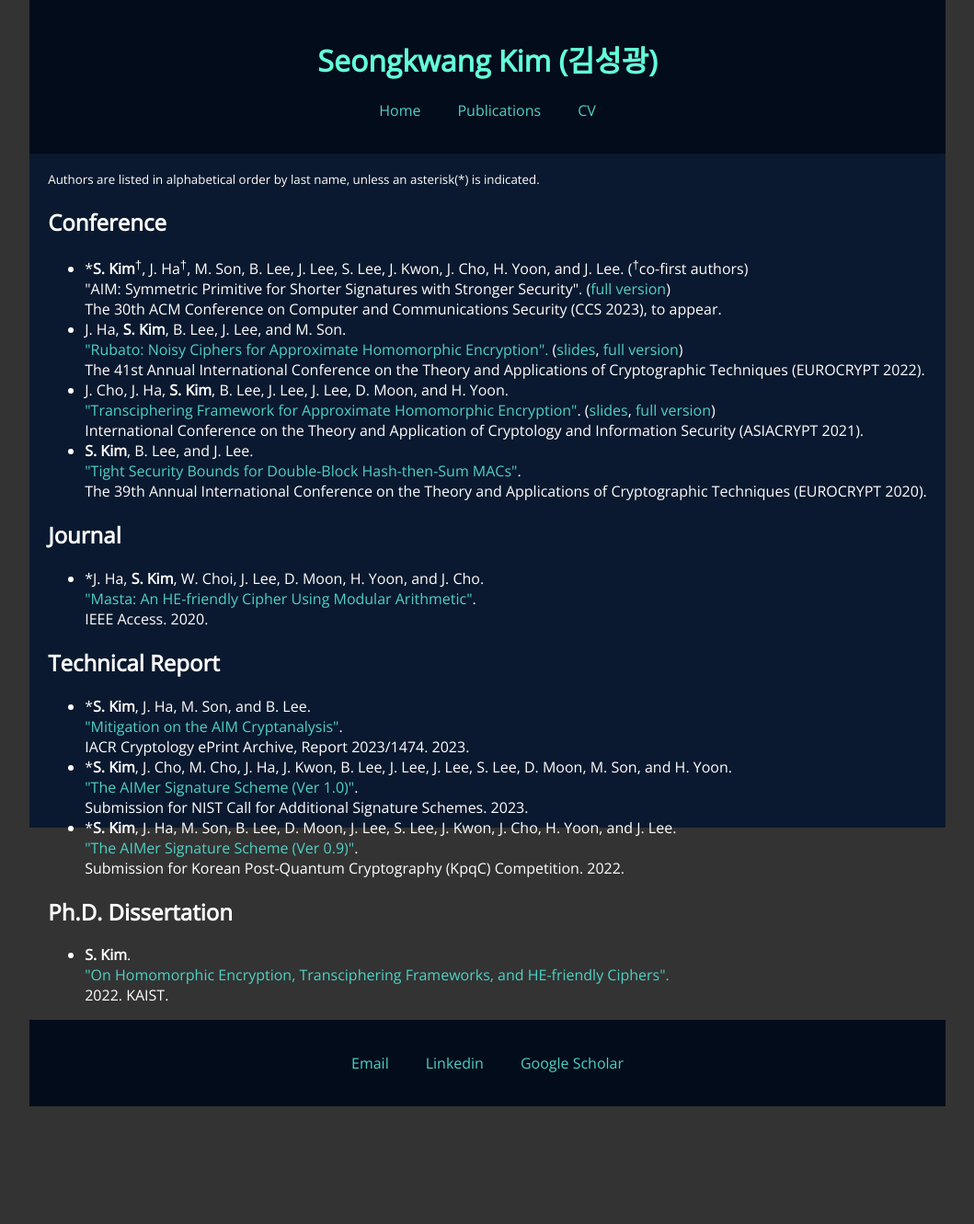
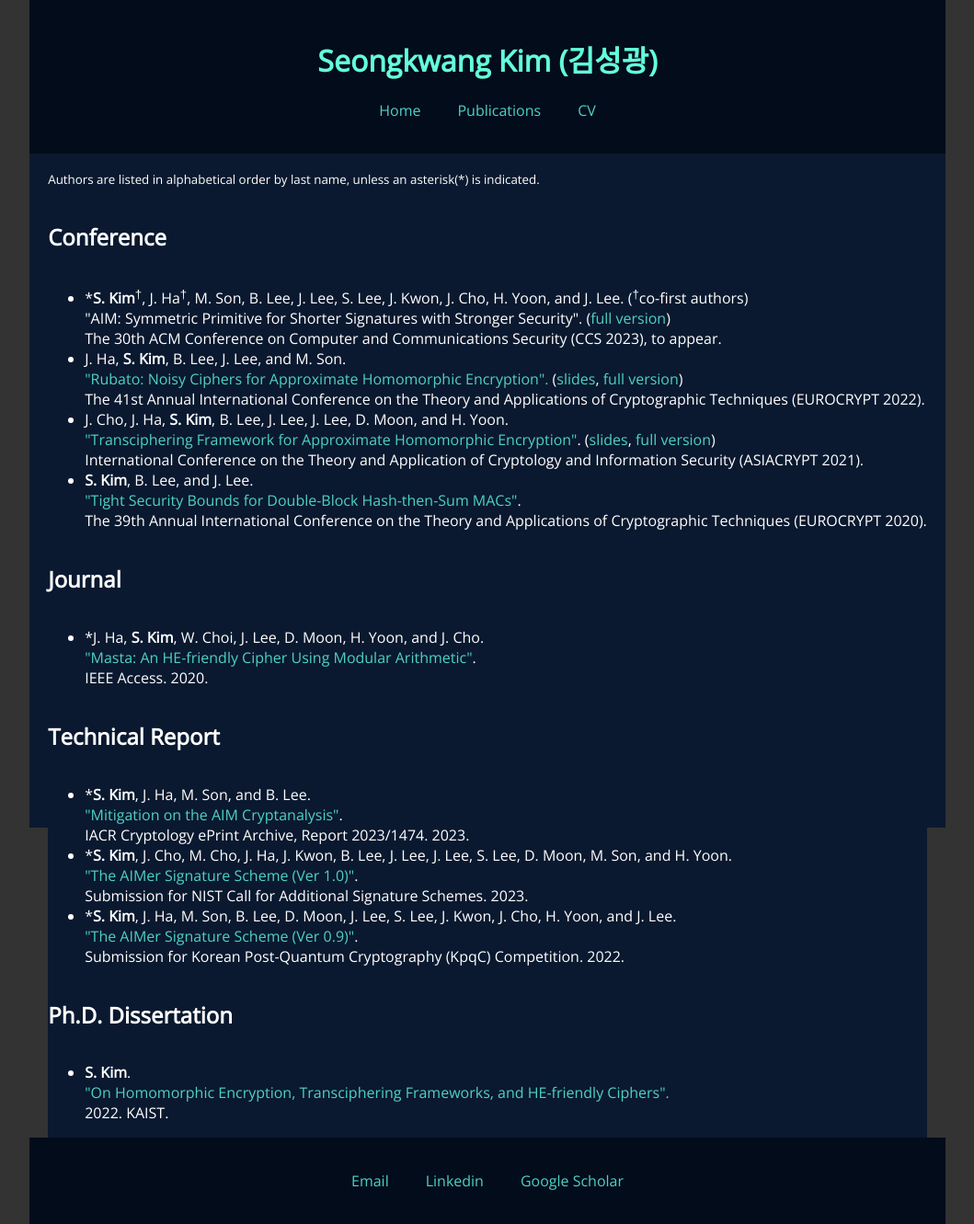
Before and after one commit to sgk1m/sgk1m.github.io, a Jekyll site: the page built from publications.html, in a window 1280 px wide. Shown: the whole page at 92% size, without its empty margins (110-1169 px from the left). Built offline with Jekyll 4.4.1, drawn with Linux system fonts in a browser that asks for light colours; before the commit the page ends 1203 px from its top, so only the background shows below that.

Commit message:
Update publications.html

```diff
--- a/publications.html
+++ b/publications.html
@@ -2,7 +2,7 @@
 layout: default
 title: Publications - Seongkwang Kim
 ---
-<div class="blurb">
+<div class="wrapper">
 	<p><small>Authors are listed in alphabetical order by last name, unless an asterisk(*) is indicated.</small></p>
 	<h2>Conference</h2>
 	<ul>
```
